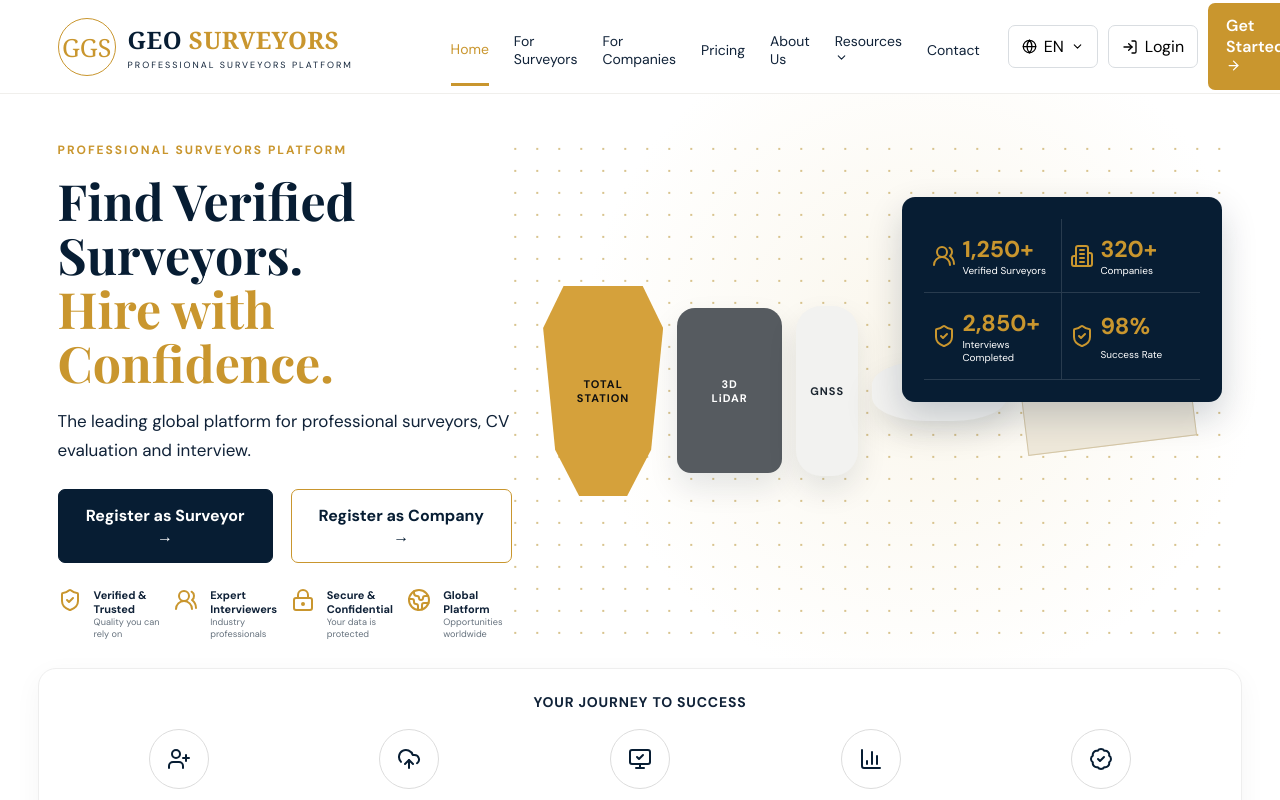
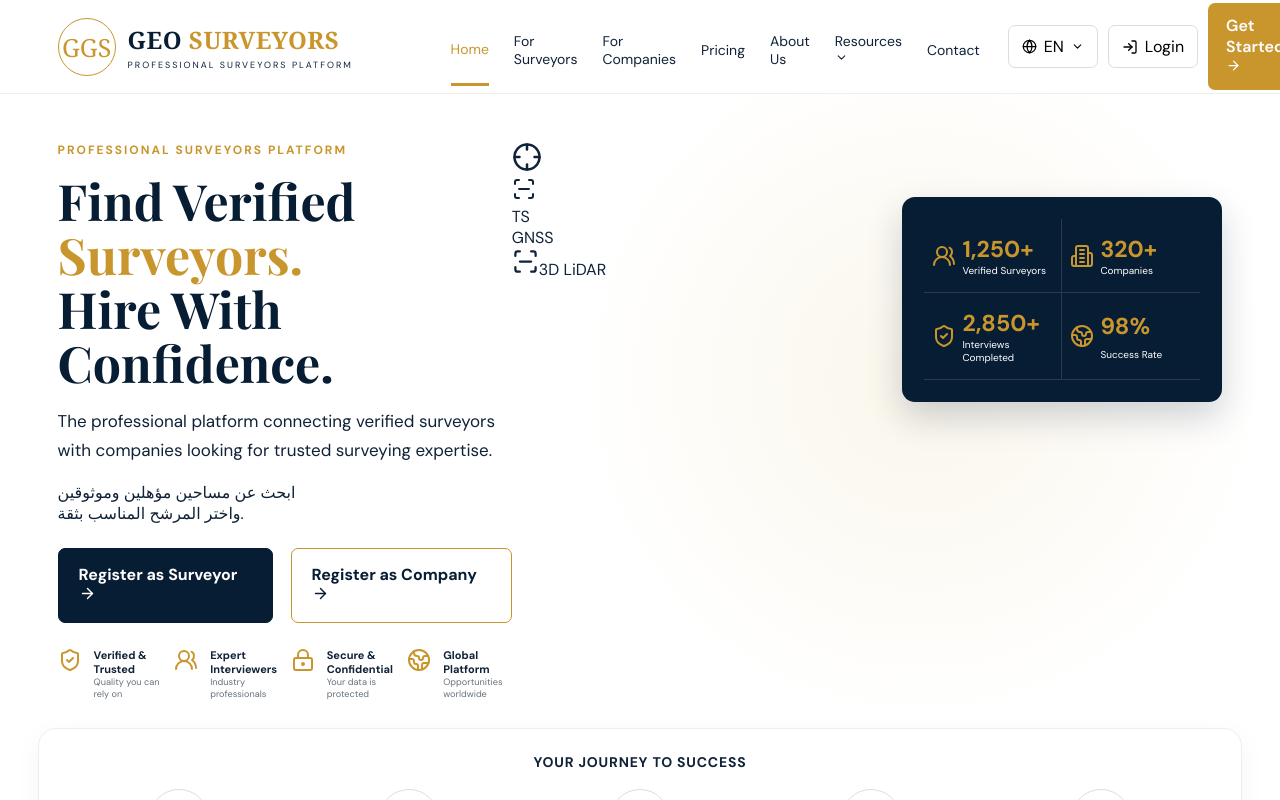
Before and after one commit to Geo5857/geo---surveyor, a Next.js app: page / in a window 1280 px wide. Shown: the top 800 px of the page. Built offline with nearby package versions, Linux system fonts and the light colour scheme.

Commit message:
Refactor Hero component with updated icons and content
Updated Hero component to use Globe2 icon for success rate and added trust items. Modified the structure and content of the hero section for improved clarity and accessibility.

```diff
--- a/components/Hero.tsx
+++ b/components/Hero.tsx
@@ -1,95 +1,127 @@
 import {
   Building2,
+  Globe2,
   LockKeyhole,
   ShieldCheck,
   UsersRound,
-  Globe2,
-  type LucideIcon,
+  ArrowRight,
+  Crosshair,
+  ScanLine,
 } from "lucide-react";
+import type { LucideIcon } from "lucide-react";
 
 const stats: [string, string, LucideIcon][] = [
   ["1,250+", "Verified Surveyors", UsersRound],
   ["320+", "Companies", Building2],
   ["2,850+", "Interviews Completed", ShieldCheck],
-  ["98%", "Success Rate", ShieldCheck],
+  ["98%", "Success Rate", Globe2],
 ];
+
+const trustItems = [
+  [ShieldCheck, "Verified & Trusted", "Quality you can rely on"],
+  [UsersRound, "Expert Interviewers", "Industry professionals"],
+  [LockKeyhole, "Secure & Confidential", "Your data is protected"],
+  [Globe2, "Global Platform", "Opportunities worldwide"],
+] as const;
 
 export default function Hero() {
   return (
-    <section className="hero">
+    <section className="hero" id="home">
       <div className="hero-copy">
-        <div className="eyebrow">PROFESSIONAL SURVEYORS PLATFORM</div>
+        <div className="eyebrow">
+          PROFESSIONAL SURVEYORS PLATFORM
+        </div>
+
+        <div className="hero-line" />
 
         <h1>
-          Find Verified Surveyors.
+          Find Verified
           <br />
-          <span>Hire with Confidence.</span>
+          <span>Surveyors.</span>
+          <br />
+          Hire With Confidence.
         </h1>
 
-        <p>
-          The leading global platform for professional surveyors, CV evaluation
-          and interview.
+        <p className="hero-description">
+          The professional platform connecting verified surveyors
+          with companies looking for trusted surveying expertise.
         </p>
 
+        <div className="hero-arabic">
+          ابحث عن مساحين مؤهلين وموثوقين
+          <br />
+          واختر المرشح المناسب بثقة.
+        </div>
+
         <div className="cta-row">
-          <button className="primary-button">
-            Register as Surveyor <span>→</span>
-          </button>
+          <a className="primary-button" href="#surveyors">
+            Register as Surveyor
+            <ArrowRight size={17} />
+          </a>
 
-          <button className="secondary-button">
-            Register as Company <span>→</span>
-          </button>
+          <a className="secondary-button" href="#companies">
+            Register as Company
+            <ArrowRight size={17} />
+          </a>
         </div>
 
         <div className="trust-row">
-          <div>
-            <ShieldCheck />
-            <b>Verified & Trusted</b>
-            <small>Quality you can rely on</small>
-          </div>
-
-          <div>
-            <UsersRound />
-            <b>Expert Interviewers</b>
-            <small>Industry professionals</small>
-          </div>
-
-          <div>
-            <LockKeyhole />
-            <b>Secure & Confidential</b>
-            <small>Your data is protected</small>
-          </div>
-
-          <div>
-            <Globe2 />
-            <b>Global Platform</b>
-            <small>Opportunities worldwide</small>
-          </div>
+          {trustItems.map(([Icon, title, text]) => (
+            <div className="trust-item" key={title}>
+              <Icon />
+              <b>{title}</b>
+              <small>{text}</small>
+            </div>
+          ))}
         </div>
       </div>
 
       <div className="hero-visual">
-        <div className="equipment-card">
-          <div className="equipment total-station">
-            TOTAL
-            <br />
-            STATION
+        <div className="geo-orbit orbit-one" />
+        <div className="geo-orbit orbit-two" />
+        <div className="geo-cross cross-one">
+          <Crosshair size={30} />
+        </div>
+        <div className="geo-cross cross-two">
+          <ScanLine size={24} />
+        </div>
+
+        <div className="contour contour-one" />
+        <div className="contour contour-two" />
+        <div className="contour contour-three" />
+
+        <div className="equipment-scene">
+          <div className="survey-tripod">
+            <div className="instrument">
+              <div className="instrument-top" />
+              <div className="instrument-body">
+                <span>TS</span>
+              </div>
+              <div className="instrument-base" />
+            </div>
+
+            <div className="tripod-leg leg-one" />
+            <div className="tripod-leg leg-two" />
+            <div className="tripod-leg leg-three" />
           </div>
 
-          <div className="equipment lidar">
-            3D
-            <br />
-            LiDAR
+          <div className="gnss-device">
+            <div className="gnss-head">
+              <span>GNSS</span>
+            </div>
+            <div className="gnss-pole" />
           </div>
 
-          <div className="equipment gnss">GNSS</div>
+          <div className="lidar-device">
+            <ScanLine size={27} />
+            <span>3D LiDAR</span>
+          </div>
 
-          <div className="equipment drone">DRONE</div>
-
-          <div className="plans">
-            SURVEY
-            <br />
-            PLANS
+          <div className="survey-plan">
+            <div />
+            <div />
+            <div />
+            <div />
           </div>
         </div>
 
```
